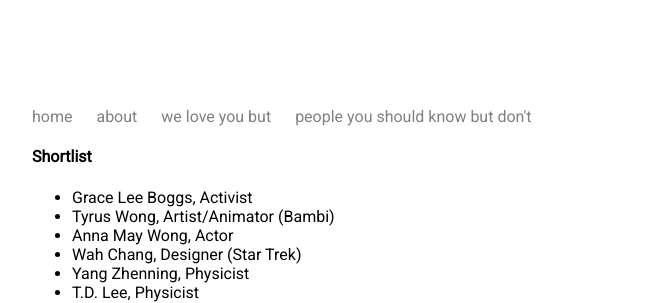
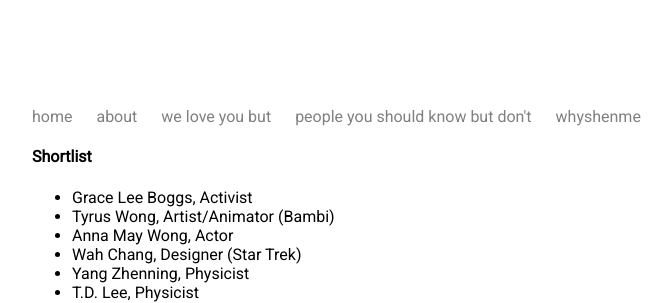
Before and after one commit to c1ndygao/cindygao.com, a Jekyll site: the page built from heroes.md, in a window 1280 px wide. Shown: the part 169-472 px from the top of the page, without its empty margins (168-840 px from the left). Built offline with Jekyll 4.4.1, drawn with Linux system fonts in a browser that asks for light colours.

Commit message:
Update default.html

```diff
--- a/_layouts/default.html
+++ b/_layouts/default.html
@@ -48,6 +48,8 @@ body {
 	        	<li><a href="/about">about</a></li>
         		<li><a href="/weloveyoubut">we love you but</a></li>
         		<li><a href="/heroes">people you should know but don't</a></li>
+			<li><a href="/whyshenme">whyshenme</a></li>
+
     		</ul>
 	</nav>
 
```
